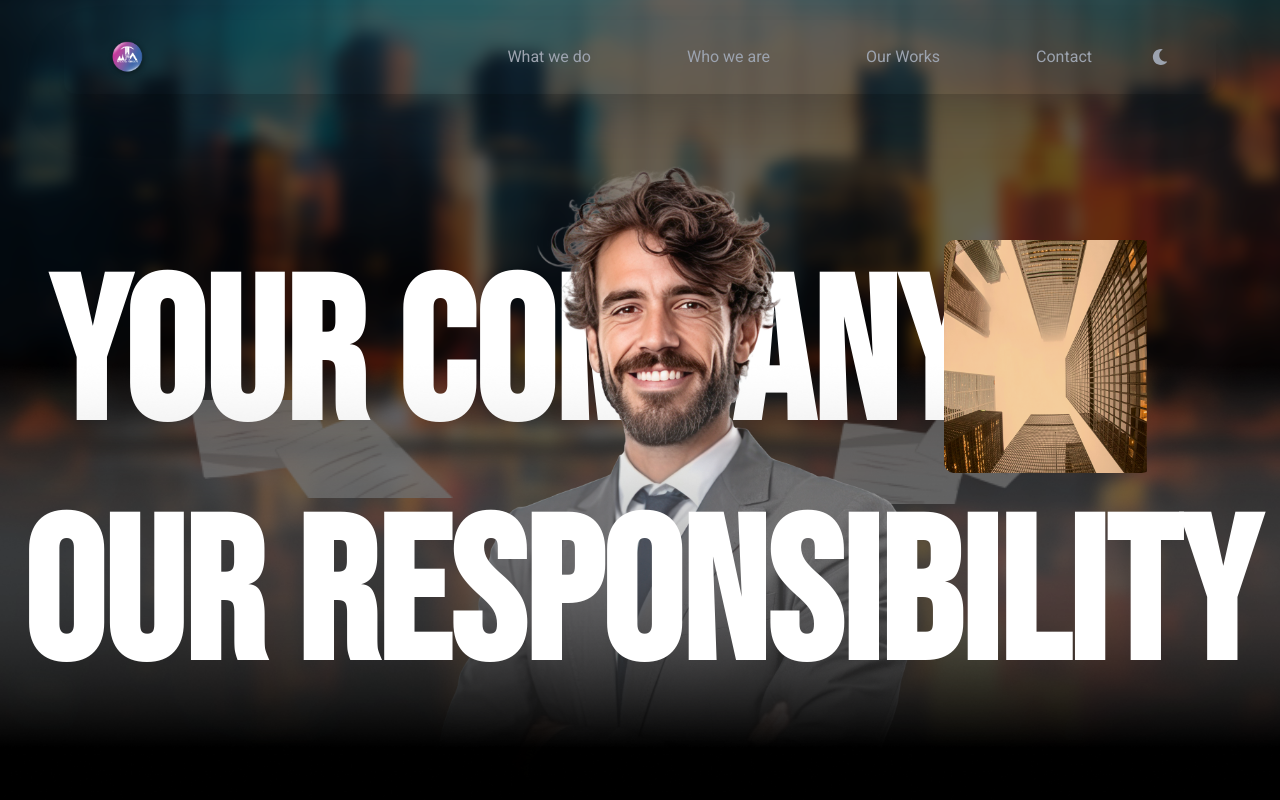
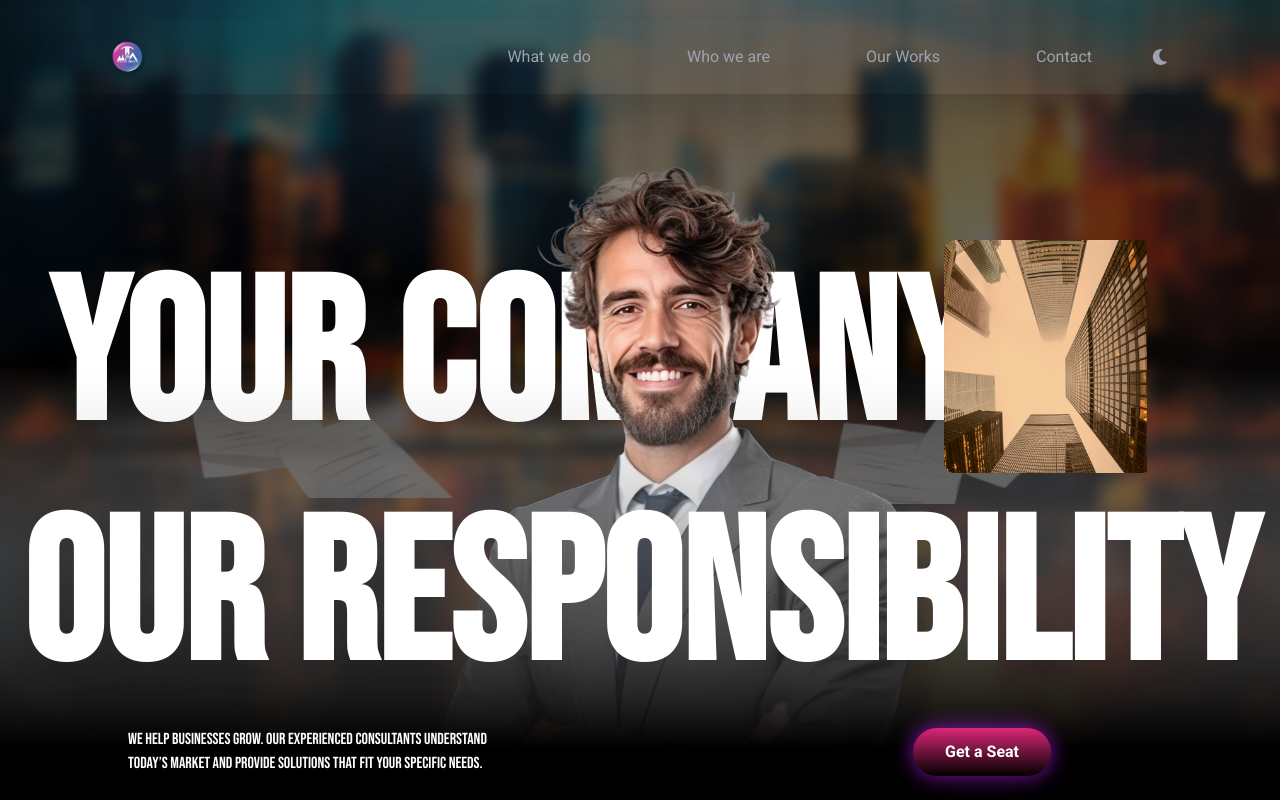
Before and after one commit to MVVYSHNAV/wh-react, a React (Vite) app in the folder wh/: page / in a window 1280 px wide. Built offline with nearby package versions, Linux system fonts and the light colour scheme.

Commit message:
hero page updated with structured

```diff
--- /dev/null
+++ b/wh/src/components/Button/Button.jsx
@@ -0,0 +1,11 @@
+const Button = () => {
+  return (
+    <div className="relative z-20 mx-auto flex justify-center">
+      <button className="rounded-full bg-gradient-to-b from-pink-600 to-black px-8 py-3 font-semibold text-white shadow-lg hover:text-gray-400 drop-shadow-3xl opacity-100">
+        Get a Seat
+      </button>
+    </div>
+  );
+};
+
+export default Button;
--- a/wh/src/components/Hero/Hero.jsx
+++ b/wh/src/components/Hero/Hero.jsx
@@ -5,6 +5,7 @@ import paper1 from "../../assets/paper1.png";
 import paper2 from "../../assets/paper2.png";
 import blackcover from "../../assets/blackcoverup.png";
 import build from "../../assets/buildingwarm.png";
+import Button from "../Button/Button";
 
 
 const Hero = () => {
@@ -21,7 +22,7 @@ const Hero = () => {
           alt=""
           className="absolute top-0 left-0 w-full h-full object-cover z-10"
         />
-        </div>
+      </div>
         <div className='absolute inset-0'>
         <div className='flex  h-full'>
         <img
@@ -37,9 +38,9 @@ const Hero = () => {
           className="absolute max-w-sm top-[50%] left-[10%] w-[30%] h-auto object-cover z-5"
         />
         </div>
-        <div className='hidden md:block absolute top-[45%] left-[40%] transform -translate-x-1/2 -translate-y-1/2 z-10 '>
-        <h1 className=" text-5xl md:text-8xl lg:text-[200px] font-bold font-BebasNeue text-white text-center whitespace-nowrap">YOUR COMPANY</h1>
-      </div>
+        <div className='hidden md:block absolute top-[45%] left-[40%] transform -translate-x-1/2 -translate-y-1/2 z-10 drop-shadow-2xl'>
+        <h1 className=" text-5xl md:text-8xl lg:text-[200px] font-bold font-BebasNeue text-white text-center whitespace-nowrap drop-shadow-2xl">YOUR COMPANY</h1>
+        </div>
         <div className='flex items-center justify-center h-full'>
         <img
           src={Smile}
@@ -62,13 +63,26 @@ const Hero = () => {
         />
         </div>
         <div className='absolute top-[70%] left-[40%] transform -translate-x-1/2 -translate-y-1/2 z-10  md:hidden'>
-        <h1 className=" text-5xl md:text-8xl lg:text-[200px] font-bold font-BebasNeue text-white text-center whitespace-nowrap">YOUR COMPANY</h1>
-      </div>
+        <h1 className=" text-5xl md:text-8xl lg:text-[200px] font-bold font-BebasNeue text-white text-center whitespace-nowrap drop-shadow-2xl">YOUR COMPANY</h1>
+        </div>
         <div className='absolute top-[75%] left-[50%] transform -translate-x-1/2 -translate-y-1/2 z-10'>
-        <h1 className=" text-5xl md:text-8xl lg:text-[200px] font-bold font-BebasNeue text-white text-center whitespace-nowrap">OUR RESPONSIBILITY</h1>
-      </div>
+        <h1 className=" text-5xl md:text-8xl lg:text-[200px] font-bold font-BebasNeue text-white text-center whitespace-nowrap drop-shadow-2xl">OUR RESPONSIBILITY</h1>
+        </div>
+        <div className="absolute top-[80%] left-1/2 transform -translate-x-1/2 sm:top-[91%] sm:left-auto sm:right-40 z-20">
+          <Button />
+        </div>
 
-      </div>
+
+
+        <div className='absolute top-[91%] left-[5%] md:left-[10%] md:transform md:-translate-x-1/5 z-20'>
+          <p className="text-m font-regular font-BebasNeue text-white text-center md:text-left whitespace-normal">
+            We help businesses grow. Our experienced consultants understand <br/>
+            today’s market and provide solutions that fit your specific needs.
+          </p>
+        </div>
+
+        </div>
+
 
     </div>
   );
--- a/wh/tailwind.config.js
+++ b/wh/tailwind.config.js
@@ -10,7 +10,11 @@ export default {
       fontFamily: {
         BebasNeue : ["Bebas Neue","sans-serif"],
         Roboto : ["Roboto", "sans-serif"]
+      },
+      dropShadow: {
+        '3xl': '0px 0px 10px rgba(195, 26, 255, 0.70)',
       }
+
     },
   },
   darkMode: "class",
```
